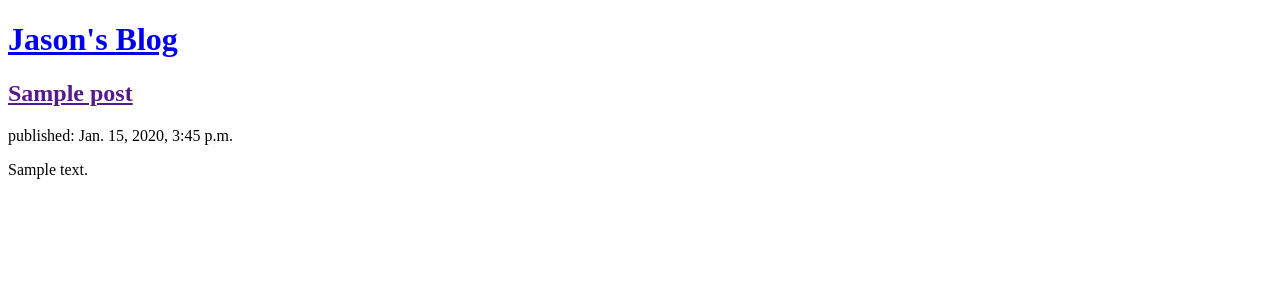
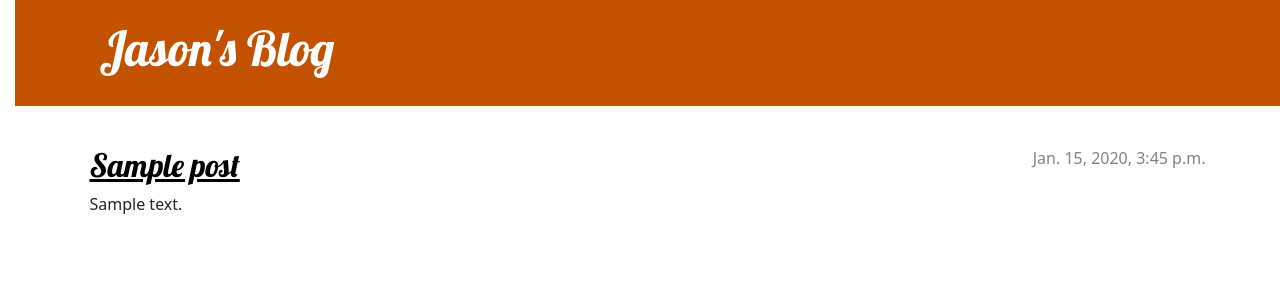
Before and after one commit to jasonacharya/Blog-Site, a Django app: page / in a window 1280 px wide. Shown: the top 300 px of the page. Run offline with Django 5.2, Linux system fonts and the light colour scheme; tables that the repository leaves empty hold one stand-in row (values such as "Sample post").

Commit message:
final blog site with css

```diff
--- /dev/null
+++ b/blog/static/css/blog.css
@@ -0,0 +1,79 @@
+h1 a, h2 a {
+    color: #C25100;
+    font-family: 'Lobster';
+}
+
+
+body {
+    padding-left: 15px;
+}
+
+
+.page-header {
+    background-color: #C25100;
+    margin-top: 0;
+    margin-bottom: 40px;
+    padding: 20px 20px 20px 40px;
+}
+
+
+.page-header h1,
+.page-header h1 a,
+.page-header h1 a:visited,
+.page-header h1 a:active {
+    color: #ffffff;
+    font-size: 36pt;
+    text-decoration: none;
+}
+
+
+h1, h2, h3, h4 {
+    font-family: 'Lobster', cursive;
+}
+
+
+.date {
+    color: #828282;
+}
+
+
+.top-menu,
+.top-menu:hover,
+.top-menu:visited {
+    color: #ffffff;
+    float: right;
+    font-size: 26pt;
+    margin-right: 20px;
+}
+
+
+.post {
+    margin-bottom: 70px;
+}
+
+
+.post h2 a,
+.post h2 a:visited {
+    color: #000000;
+}
+
+
+.post > .date,
+.post > .actions {
+    float: right;
+}
+
+
+.btn-secondary,
+.btn-secondary:visited {
+    color: #C25100;
+    background: none;
+    border-color: #C25100;
+    margin-left: 15px;
+}
+
+
+.btn-secondary:hover {
+    color: #FFFFFF;
+    background-color: #C25100;
+}
--- a/blog/templates/blog/post_list.html
+++ b/blog/templates/blog/post_list.html
@@ -1,19 +1,43 @@
+{% load static %}
+
 <!DOCTYPE html>
 <html>
     <head>
         <title>Jason's blog</title>
+        <link rel="stylesheet" href="https://cdn.jsdelivr.net/npm/bootstrap@5.3.3/dist/css/bootstrap.min.css" integrity="sha384-QWTKZyjpPEjISv5WaRU9OFeRpok6YctnYmDr5pNlyT2bRjXh0JMhjY6hW+ALEwIH" crossorigin="anonymous">
+        <link rel="stylesheet" href="https://fonts.googleapis.com/css?family=Lobster&subset=latin,latin-ext">
+        <link rel="stylesheet" href="{% static 'css/blog.css' %}">
     </head>
     <body>
-        <header>
+        <header class="page-header">
+            <div class="container">
                 <h1><a href="/">Jason's Blog</a></h1>
+            </div>
         </header>
 
+        <main class="container">
+            <div class="row">
+                <div class="col">
                     {% for post in posts %}
-            <article>
+                        <article class="post">
+                            <time class="date">
+                                {{ post.published_date }}
+                            </time>
                             <h2><a href="">{{ post.title }}</a></h2>
-                <time>published: {{ post.published_date }}</time>
                             <p>{{ post.text|linebreaksbr }}</p>
                         </article>
                     {% endfor %}
+                </div>
+            </div>
+        </main>
     </body>
 </html>
+
+
+{% comment %} {% for post in posts %}
+    <article class="post">
+        <time>published: {{ post.published_date }}</time>
+        <h2><a href="">{{ post.title }}</a></h2>
+        <p>{{ post.text|linebreaksbr }}</p>
+    </article>
+{% endfor %} {% endcomment %}
```
Lines whose indentation alone changed are shown as unchanged.
